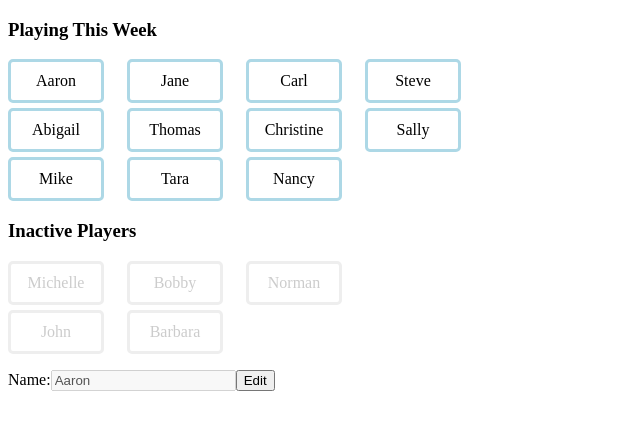
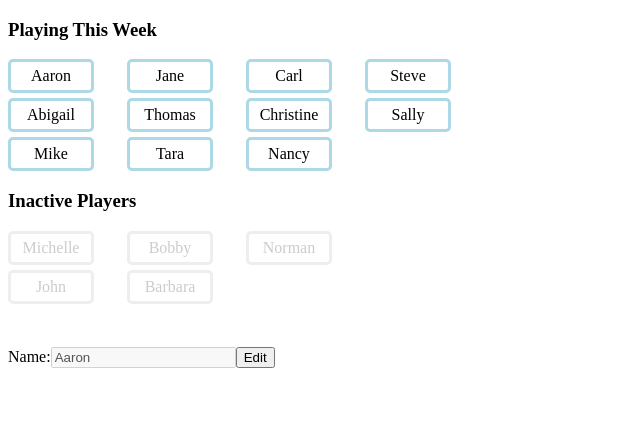
Before and after one commit to vcobar/vball-scrimmage, a React (Create React App) app: page / in a window 1280 px wide. Shown: the top 430 px of the page, without its empty margins (0-640 px from the left). Built offline with nearby package versions, Linux system fonts and the light colour scheme.

Commit message:
fix styles for chrome

```diff
--- a/css/styles.sass
+++ b/css/styles.sass
@@ -6,12 +6,15 @@
   @include column-count(2)
   @include column-width(90px)
 
+.playerList
+  height: 400px
+
 .player
   @include border-color(lightblue)
   @include border-top-radius(5px)
   @include border-bottom-radius(5px)
   @include border-style(solid)
-  @include padding(10px)
+  @include padding(5px)
   @include margin(null null 5px null)
   @include size(70px auto)
   text-align: center
--- a/public/css/styles.css
+++ b/public/css/styles.css
@@ -9,6 +9,9 @@
   -moz-column-width: 90px;
   column-width: 90px; }
 
+.playerList {
+  height: 400px; }
+
 .player {
   border-color: lightblue;
   border-top-left-radius: 5px;
@@ -16,7 +19,7 @@
   border-bottom-left-radius: 5px;
   border-bottom-right-radius: 5px;
   border-style: solid;
-  padding: 10px;
+  padding: 5px;
   margin-bottom: 5px;
   height: auto;
   width: 70px;
```
Also changed, not shown: 1 other file (tests, documents, lock files or other folders).
